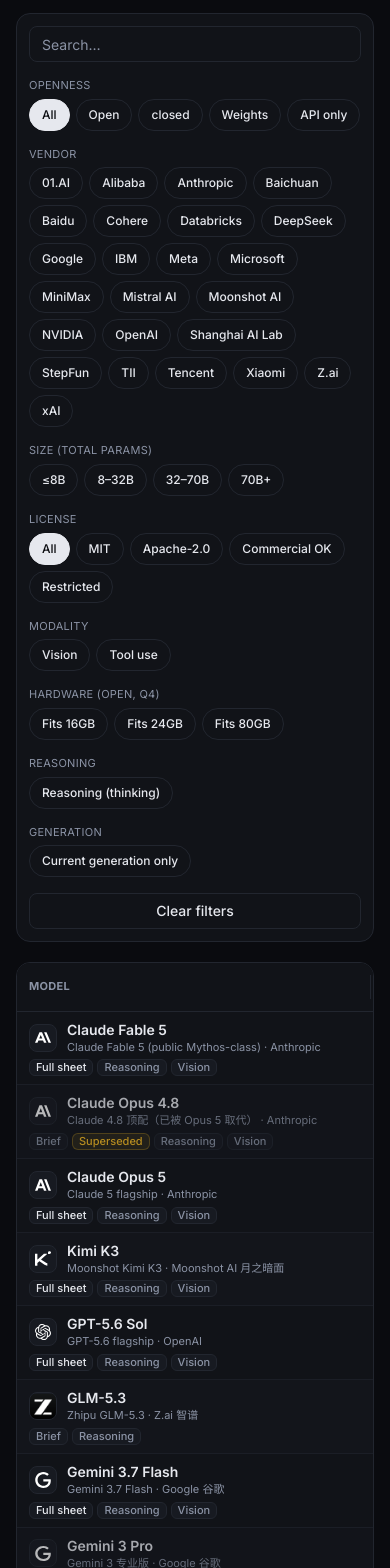
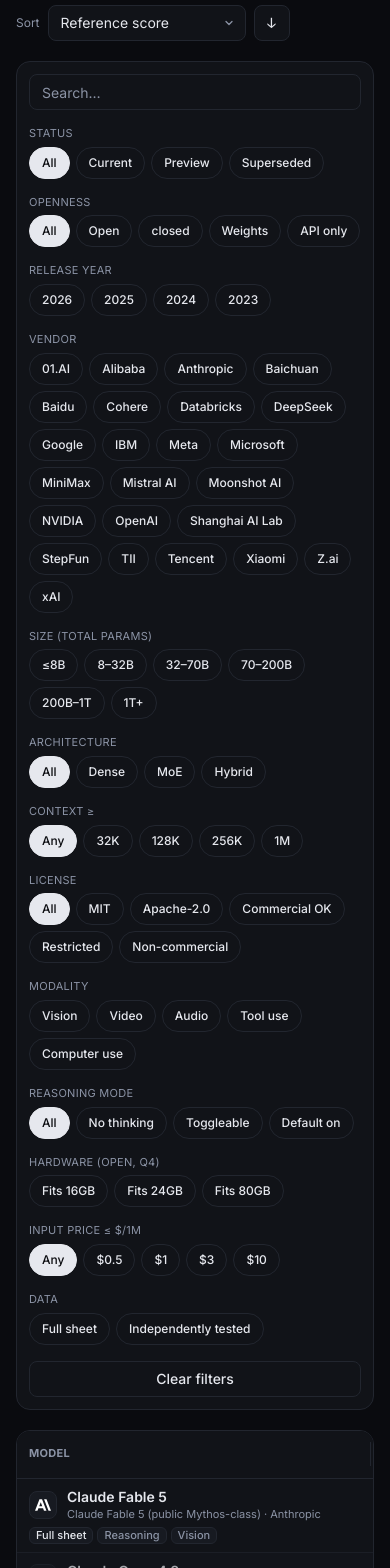
Before and after one commit to tan-zhuo/AI-Gallery, a React (Vite) app: page /models in a window 390 px wide. Shown: the part 140-1708 px from the top of the page. Built offline with nearby package versions, Linux system fonts and the light colour scheme.

Commit message:
models: 22 种排序键（分组、升降序、点击表头排序、记忆）+ 14 组筛选（状态、年份、架构、上下文、许可证含不可商用、模态含视频/音频/计算机使用、推理模式、硬件、价格上限、说明书/独立复测）

```diff
--- a/src/i18n/en.b.ts
+++ b/src/i18n/en.b.ts
@@ -155,4 +155,37 @@
   "统一内存，带宽偏低": "unified memory, low bandwidth",
   "统一内存，按 56GB 可用计": "unified memory, ~56GB usable",
   "统一内存，按 240GB 可用计": "unified memory, ~240GB usable",
+  "中文 Elo": "Chinese Elo",
+  "AA 指数": "AA index",
+  "代码（SWE / LCB）": "Coding (SWE / LCB)",
+  "推理（GPQA）": "Reasoning (GPQA)",
+  "数学（AIME）": "Math (AIME)",
+  "Agent（τ² / TB）": "Agent (τ² / TB)",
+  "多模态（MMMU）": "Multimodal (MMMU)",
+  "数据更新": "Data updated",
+  "总参数": "Total params",
+  "激活参数": "Active params",
+  "输入价格": "Input price",
+  "输出价格": "Output price",
+  "首 token 延迟": "TTFT",
+  "评分": "Scores",
+  "时间": "Time",
+  "规格": "Specs",
+  "其它": "Other",
+  "{n} 个筛选生效": "{n} filters active",
+  "升序": "Ascending",
+  "降序": "Descending",
+  "切换排序方向": "Toggle sort direction",
+  "发布年份": "Release year",
+  "上下文 ≥": "Context ≥",
+  "任意": "Any",
+  "不可商用": "Non-commercial",
+  "视频": "Video",
+  "音频": "Audio",
+  "无思考": "No thinking",
+  "输入价格 ≤ $/1M": "Input price ≤ $/1M",
+  "数据": "Data",
+  "有完整说明书": "Full sheet",
+  "有独立复测": "Independently tested",
+  "点击排序": "Click to sort",
 }
--- a/src/pages/Models.tsx
+++ b/src/pages/Models.tsx
@@ -14,120 +14,162 @@
 import { useSeo } from '@/hooks/useSeo'
 import { useT } from '@/i18n'
 
+const sizeBuckets = [['≤8B', 0, 8], ['8–32B', 8, 32], ['32–70B', 32, 70], ['70–200B', 70, 200], ['200B–1T', 200, 1000], ['1T+', 1000, Infinity]] as const
+const g = (m: Model, k: string) => getScore(scoreMap, m.id, k)?.value
+const pB = (m: Model) => m.architecture.total_params_b ?? paramsB(m.architecture.total_params)
+const first = (m: Model, ks: string[]) => { for (const k of ks) { const v = g(m, k); if (v != null) return v } return undefined }
 
-type Sort = 'ref' | 'released' | 'updated' | 'params' | 'price' | 'elo' | 'name'
-const sizeBuckets = [['≤8B', 0, 8], ['8–32B', 8, 32], ['32–70B', 32, 70], ['70B+', 70, Infinity]] as const
+/** 排序键：label 为中文原文（经 t()），get 返回可比较数值/字符串，dir 默认方向 */
+const SORTS: Array<{ key: string; label: string; get: (m: Model, refs: Map<string, { score?: number }>) => number | string | undefined; dir: 'desc' | 'asc'; group: string }> = [
+  { key: 'ref', label: '综合参考分', get: (m, r) => r.get(m.id)?.score, dir: 'desc', group: '评分' },
+  { key: 'elo', label: 'Arena Elo', get: (m) => g(m, 'arena_text'), dir: 'desc', group: '评分' },
+  { key: 'zh', label: '中文 Elo', get: (m) => g(m, 'arena_zh'), dir: 'desc', group: '评分' },
+  { key: 'aa', label: 'AA 指数', get: (m) => g(m, 'aa_index'), dir: 'desc', group: '评分' },
+  { key: 'coding', label: '代码（SWE / LCB）', get: (m) => first(m, ['swe_verified', 'livecodebench', 'scicode']), dir: 'desc', group: '评分' },
+  { key: 'reasoning', label: '推理（GPQA）', get: (m) => g(m, 'gpqa_diamond'), dir: 'desc', group: '评分' },
+  { key: 'hle', label: 'HLE', get: (m) => g(m, 'hle'), dir: 'desc', group: '评分' },
+  { key: 'math', label: '数学（AIME）', get: (m) => first(m, ['aime_2025', 'aime_2026']), dir: 'desc', group: '评分' },
+  { key: 'agent', label: 'Agent（τ² / TB）', get: (m) => first(m, ['tau2_bench', 'terminal_bench', 'tb_hard', 'tau3_banking']), dir: 'desc', group: '评分' },
+  { key: 'mm', label: '多模态（MMMU）', get: (m) => first(m, ['mmmu', 'mmmu_pro']), dir: 'desc', group: '评分' },
+  { key: 'released', label: '发布日期', get: (m) => m.released_at, dir: 'desc', group: '时间' },
+  { key: 'updated', label: '数据更新', get: (m) => m.updated_at, dir: 'desc', group: '时间' },
+  { key: 'params', label: '总参数', get: (m) => pB(m), dir: 'desc', group: '规格' },
+  { key: 'active', label: '激活参数', get: (m) => m.architecture.active_params_b ?? paramsB(m.architecture.active_params) ?? pB(m), dir: 'desc', group: '规格' },
+  { key: 'ctx', label: '上下文', get: (m) => m.context.max_tokens, dir: 'desc', group: '规格' },
+  { key: 'q4', label: 'Q4 显存', get: (m) => m.memory.weight_gb.q4 ?? (pB(m) != null ? pB(m)! * 0.58 : undefined), dir: 'asc', group: '规格' },
+  { key: 'pin', label: '输入价格', get: (m) => m.pricing?.input_per_m, dir: 'asc', group: '价格' },
+  { key: 'pout', label: '输出价格', get: (m) => m.pricing?.output_per_m, dir: 'asc', group: '价格' },
+  { key: 'tok', label: 'API tok/s', get: (m) => m.runtime?.tok_s, dir: 'desc', group: '价格' },
+  { key: 'ttft', label: '首 token 延迟', get: (m) => m.runtime?.latency_s, dir: 'asc', group: '价格' },
+  { key: 'name', label: '名称', get: (m) => m.name.toLowerCase(), dir: 'asc', group: '其它' },
+  { key: 'vendor', label: '厂商', get: (m) => m.vendor, dir: 'asc', group: '其它' },
+]
+const COL_SORT: Record<string, string> = { model: 'name', ref: 'ref', released: 'released', params: 'params', ctx: 'ctx', price: 'pin', q4: 'q4' }
+
+interface Filters {
+  open: 'all' | 'open' | 'closed' | 'weights' | 'api'
+  vendor: string[]; size: string[]; lic: 'all' | 'mit' | 'apache' | 'commercial' | 'restricted' | 'noncommercial'
+  mod: string[]; hw: 0 | 16 | 24 | 80; reasoning: 'any' | 'none' | 'optional' | 'default-on'
+  arch: 'any' | 'dense' | 'moe' | 'hybrid'; ctxMin: number; year: string[]
+  status: 'all' | 'current' | 'preview' | 'superseded'; sheet: 'any' | 'complete'
+  priceMax: number; evidence: 'any' | 'independent'
+}
+const DEF: Filters = { open: 'all', vendor: [], size: [], lic: 'all', mod: [], hw: 0, reasoning: 'any', arch: 'any', ctxMin: 0, year: [], status: 'all', sheet: 'any', priceMax: 0, evidence: 'any' }
 
 export default function Models() {
   const { t } = useT()
   useSeo({ title: t('模型库'), description: t('按开闭源、厂商、体量、许可证、硬件筛选 {n} 个 AI 模型，含发布日期、参数、上下文、价格与 Q4 显存。', { n: models.length }), path: '/models' })
   const [q, setQ] = useState('')
-  const [open, setOpen] = useState<'all' | 'open' | 'closed' | 'weights' | 'api'>('all')
-  const [vendor, setVendor] = useState<string[]>([])
-  const [size, setSize] = useState<string[]>([])
-  const [lic, setLic] = useState<'all' | 'mit' | 'apache' | 'commercial' | 'restricted'>('all')
-  const [mod, setMod] = useState<string[]>([])
-  const [hw, setHw] = useState<0 | 16 | 24 | 80>(0)
-  const [think, setThink] = useState(false)
-  const [old, setOld] = useState(true)
+  const [f, setF] = useState<Filters>(DEF)
+  const set = (p: Partial<Filters>) => setF((s) => ({ ...s, ...p }))
+  const tog = (k: 'vendor' | 'size' | 'mod' | 'year', v: string) => set({ [k]: f[k].includes(v) ? f[k].filter((x) => x !== v) : [...f[k], v] } as Partial<Filters>)
+  const [sortKey, setSortKey] = useLocalStorage<string>('mb_models_sort', 'ref')
+  const [dir, setDir] = useLocalStorage<'asc' | 'desc'>('mb_models_dir', 'desc')
   const [page, setPage] = useState(1)
   const [PAGE, setPageSize] = useLocalStorage<number>('mb_page_size', 40)
   const COLS = ['model', 'open', 'ref', 'released', 'params', 'ctx', 'price', 'q4', 'license']
   const { ref: tref, thProps, Handle, tableStyle } = useColResize('models', COLS)
-  const [sort, setSort] = useState<Sort>('ref')
   const refs = useMemo(() => computeReferenceScores(models, scoreMap), [])
+  const sortDef = SORTS.find((s) => s.key === sortKey) ?? SORTS[0]
+  const pickSort = (k: string) => { const d = SORTS.find((s) => s.key === k)!; if (k === sortKey) setDir(dir === 'asc' ? 'desc' : 'asc'); else { setSortKey(k); setDir(d.dir) } }
+
   const list = useMemo(() => {
     let ms = filterModels(models, q)
     ms = ms.filter((m) => {
-      if (!old && m.status === 'superseded') return false
-      if (open === 'open' && !isOpenWeights(m)) return false
-      if (open === 'closed' && isOpenWeights(m)) return false
-      if (open === 'weights' && !m.weights_available) return false
-      if (open === 'api' && m.weights_available) return false
-      if (vendor.length && !vendor.includes(m.vendor)) return false
-      if (size.length) {
-        const p = m.architecture.total_params_b ?? paramsB(m.architecture.total_params)
-        if (p == null) return false
-        if (!sizeBuckets.some(([l, lo, hi]) => size.includes(l) && p > lo && p <= hi)) return false
-      }
-      if (lic === 'mit' && !/mit/i.test(m.license)) return false
-      if (lic === 'apache' && !/apache/i.test(m.license)) return false
-      if (lic === 'commercial' && m.license_commercial !== true) return false
-      if (lic === 'restricted' && m.license_commercial !== 'restricted') return false
-      if (mod.includes('image') && !m.modalities.includes('image')) return false
-      if (mod.includes('tools') && !m.modalities.includes('tools')) return false
-      if (hw && !(isOpenWeights(m) && fitsIn(m, hw))) return false
-      if (think && m.reasoning_mode === 'none') return false
+      if (f.status === 'current' && m.status !== 'current') return false
+      if (f.status === 'preview' && m.status !== 'preview') return false
+      if (f.status === 'superseded' && m.status !== 'superseded') return false
+      if (f.open === 'open' && !isOpenWeights(m)) return false
+      if (f.open === 'closed' && isOpenWeights(m)) return false
+      if (f.open === 'weights' && !m.weights_available) return false
+      if (f.open === 'api' && m.weights_available) return false
+      if (f.vendor.length && !f.vendor.includes(m.vendor)) return false
+      if (f.size.length) { const p = pB(m); if (p == null || !sizeBuckets.some(([l, lo, hi]) => f.size.includes(l) && p > lo && p <= hi)) return false }
+      if (f.lic === 'mit' && !/mit/i.test(m.license)) return false
+      if (f.lic === 'apache' && !/apache/i.test(m.license)) return false
+      if (f.lic === 'commercial' && m.license_commercial !== true) return false
+      if (f.lic === 'restricted' && m.license_commercial !== 'restricted') return false
+      if (f.lic === 'noncommercial' && m.license_commercial !== false) return false
+      for (const md of f.mod) if (!m.modalities.includes(md as Model['modalities'][number])) return false
+      if (f.hw && !(isOpenWeights(m) && fitsIn(m, f.hw))) return false
+      if (f.reasoning !== 'any' && m.reasoning_mode !== f.reasoning) return false
+      if (f.arch !== 'any' && m.architecture.type !== f.arch) return false
+      if (f.ctxMin && (m.context.max_tokens ?? 0) < f.ctxMin) return false
+      if (f.year.length && !f.year.includes((m.released_at ?? '').slice(0, 4))) return false
+      if (f.sheet === 'complete' && !m.complete) return false
+      if (f.priceMax && !(m.pricing?.input_per_m != null && m.pricing.input_per_m <= f.priceMax)) return false
+      if (f.evidence === 'independent' && !(g(m, 'aa_index') != null || g(m, 'arena_text') != null)) return false
       return true
     })
-    const g = (m: Model, k: string) => getScore(scoreMap, m.id, k)?.value
-    const cmp: Record<Sort, (a: Model, b: Model) => number> = {
-      ref: (a, b) => (refs.get(b.id)?.score ?? -1) - (refs.get(a.id)?.score ?? -1),
-      released: (a, b) => (b.released_at ?? '').localeCompare(a.released_at ?? ''),
-      updated: (a, b) => b.updated_at.localeCompare(a.updated_at),
-      params: (a, b) => (b.architecture.total_params_b ?? paramsB(b.architecture.total_params) ?? -1) - (a.architecture.total_params_b ?? paramsB(a.architecture.total_params) ?? -1),
-      price: (a, b) => (a.pricing?.input_per_m ?? 1e9) - (b.pricing?.input_per_m ?? 1e9),
-      elo: (a, b) => (g(b, 'arena_text') ?? -1) - (g(a, 'arena_text') ?? -1),
-      name: (a, b) => a.name.localeCompare(b.name),
+    if (!q.trim()) {
+      const sgn = dir === 'asc' ? 1 : -1
+      ms = [...ms].sort((a, b) => {
+        const va = sortDef.get(a, refs), vb = sortDef.get(b, refs)
+        if (va == null && vb == null) return 0
+        if (va == null) return 1
+        if (vb == null) return -1
+        return (typeof va === 'string' ? va.localeCompare(vb as string) : va - (vb as number)) * sgn
+      })
     }
-    if (!q.trim()) ms = [...ms].sort(cmp[sort])
     return ms
-  }, [q, open, vendor, size, lic, mod, hw, think, old, sort, refs])
-  useEffect(() => { setPage(1) }, [q, open, vendor, size, lic, mod, hw, think, old, sort, PAGE])
+  }, [q, f, sortDef, dir, refs])
+  useEffect(() => { setPage(1) }, [q, f, sortKey, dir, PAGE])
   const pages = Math.max(1, Math.ceil(list.length / PAGE))
   const cur = Math.min(page, pages)
   const paged = list.slice((cur - 1) * PAGE, cur * PAGE)
-  const reset = () => { setQ(''); setOpen('all'); setVendor([]); setSize([]); setLic('all'); setMod([]); setHw(0); setThink(false); setOld(true) }
-  const tog = (arr: string[], set: (v: string[]) => void, v: string) => set(arr.includes(v) ? arr.filter((x) => x !== v) : [...arr, v])
+  const reset = () => { setQ(''); setF(DEF) }
+  const active = Object.keys(DEF).filter((k) => JSON.stringify(f[k as keyof Filters]) !== JSON.stringify(DEF[k as keyof Filters])).length
+  const years = [...new Set(models.map((m) => (m.released_at ?? '').slice(0, 4)).filter((y) => y.length === 4))].sort().reverse()
+  const groups = [...new Set(SORTS.map((s) => s.group))]
+  const SortIcon = ({ k }: { k: string }) => (sortKey === k ? <span className="ml-1 text-accent">{dir === 'asc' ? '↑' : '↓'}</span> : null)
+
   return (
     <div className="space-y-5">
       <div className="flex flex-wrap items-end justify-between gap-3">
-        <div><h1 className="text-2xl font-semibold tracking-tight">{t('模型库')}</h1><p className="text-xs text-muted mt-1">{t('{a} / {b} 个模型', { a: list.length, b: models.length })}{!old && <> · {t('已隐藏 {n} 个旧代', { n: models.filter((m) => m.status === 'superseded').length })}</>}</p></div>
+        <div><h1 className="text-2xl font-semibold tracking-tight">{t('模型库')}</h1><p className="text-xs text-muted mt-1">{t('{a} / {b} 个模型', { a: list.length, b: models.length })}{active > 0 && <> · {t('{n} 个筛选生效', { n: active })}</>}</p></div>
         <div className="flex items-center gap-2 text-xs">
           <span className="text-muted">{t('排序')}</span>
-          <select value={sort} onChange={(e) => setSort(e.target.value as Sort)} className="ctl">
-            <option value="ref">{t('参考分')}</option><option value="released">{t('发布日期')}</option><option value="updated">{t('更新日期')}</option><option value="params">{t('参数量')}</option><option value="price">{t('价格')}</option><option value="elo">Elo</option><option value="name">{t('名称')}</option>
+          <select value={sortKey} onChange={(e) => { const d = SORTS.find((s) => s.key === e.target.value)!; setSortKey(d.key); setDir(d.dir) }} className="ctl">
+            {groups.map((gr) => <optgroup key={gr} label={t(gr)}>{SORTS.filter((s) => s.group === gr).map((s) => <option key={s.key} value={s.key}>{t(s.label)}</option>)}</optgroup>)}
           </select>
+          <button type="button" onClick={() => setDir(dir === 'asc' ? 'desc' : 'asc')} className="ctl w-9 justify-center px-0 num" title={dir === 'asc' ? t('升序') : t('降序')} aria-label={t('切换排序方向')}>{dir === 'asc' ? '↑' : '↓'}</button>
         </div>
       </div>
-      <div className="grid gap-5 lg:grid-cols-[240px_1fr]">
-        <aside className="card p-3 space-y-4 text-xs h-fit lg:sticky lg:top-20">
+      <div className="grid gap-5 lg:grid-cols-[250px_1fr]">
+        <aside className="card p-3 space-y-4 text-xs h-fit lg:sticky lg:top-20 lg:max-h-[calc(100vh-6rem)] lg:overflow-y-auto">
           <input value={q} onChange={(e) => setQ(e.target.value)} placeholder={t('搜索…')} className="ctl ctl-block" aria-label={t('搜索模型')} />
-          <F title={t('开放性')}>
-            {([['all', '全部'], ['open', '开源'], ['closed', '闭源'], ['weights', '权重可下'], ['api', '仅 API']] as const).map(([k, l]) => <Chip key={k} active={open === k} onClick={() => setOpen(k)}>{t(l)}</Chip>)}
-          </F>
-          <F title={t('厂商')}>{vendors().map((v) => <Chip key={v} active={vendor.includes(v)} onClick={() => tog(vendor, setVendor, v)}>{v}</Chip>)}</F>
-          <F title={t('体量（总参数）')}>{sizeBuckets.map(([l]) => <Chip key={l} active={size.includes(l)} onClick={() => tog(size, setSize, l)}>{l}</Chip>)}</F>
-          <F title={t('许可证')}>
-            {([['all', '全部'], ['mit', 'MIT'], ['apache', 'Apache-2.0'], ['commercial', '可商用'], ['restricted', '限制性']] as const).map(([k, l]) => <Chip key={k} active={lic === k} onClick={() => setLic(k)}>{t(l)}</Chip>)}
-          </F>
-          <F title={t('模态')}><Chip active={mod.includes('image')} onClick={() => tog(mod, setMod, 'image')}>{t('视觉')}</Chip><Chip active={mod.includes('tools')} onClick={() => tog(mod, setMod, 'tools')}>{t('工具调用')}</Chip></F>
-          <F title={t('硬件（开源 Q4）')}>{([16, 24, 80] as const).map((g) => <Chip key={g} active={hw === g} onClick={() => setHw(hw === g ? 0 : g)}>{t('能进 {g}GB', { g })}</Chip>)}</F>
-          <F title={t('推理')}><Chip active={think} onClick={() => setThink(!think)}>{t('推理模型 (thinking)')}</Chip></F>
-          <F title={t('代际')}><Chip active={!old} onClick={() => setOld(!old)}>{t('只看当前代')}</Chip></F>
-          <Button variant="outline" onClick={reset} className="w-full">{t('清空筛选')}</Button>
+          <F title={t('状态')}>{([['all', '全部'], ['current', '当前代'], ['preview', 'Preview'], ['superseded', '已被替代']] as const).map(([k, l]) => <Chip key={k} active={f.status === k} onClick={() => set({ status: k })}>{t(l)}</Chip>)}</F>
+          <F title={t('开放性')}>{([['all', '全部'], ['open', '开源'], ['closed', '闭源'], ['weights', '权重可下'], ['api', '仅 API']] as const).map(([k, l]) => <Chip key={k} active={f.open === k} onClick={() => set({ open: k })}>{t(l)}</Chip>)}</F>
+          <F title={t('发布年份')}>{years.map((y) => <Chip key={y} active={f.year.includes(y)} onClick={() => tog('year', y)}>{y}</Chip>)}</F>
+          <F title={t('厂商')}>{vendors().map((v) => <Chip key={v} active={f.vendor.includes(v)} onClick={() => tog('vendor', v)}>{v}</Chip>)}</F>
+          <F title={t('体量（总参数）')}>{sizeBuckets.map(([l]) => <Chip key={l} active={f.size.includes(l)} onClick={() => tog('size', l)}>{l}</Chip>)}</F>
+          <F title={t('架构')}>{([['any', '全部'], ['dense', 'Dense'], ['moe', 'MoE'], ['hybrid', 'Hybrid']] as const).map(([k, l]) => <Chip key={k} active={f.arch === k} onClick={() => set({ arch: k })}>{t(l)}</Chip>)}</F>
+          <F title={t('上下文 ≥')}>{([[0, '任意'], [32768, '32K'], [131072, '128K'], [262144, '256K'], [1048576, '1M']] as const).map(([k, l]) => <Chip key={k} active={f.ctxMin === k} onClick={() => set({ ctxMin: k })}>{t(l)}</Chip>)}</F>
+          <F title={t('许可证')}>{([['all', '全部'], ['mit', 'MIT'], ['apache', 'Apache-2.0'], ['commercial', '可商用'], ['restricted', '限制性'], ['noncommercial', '不可商用']] as const).map(([k, l]) => <Chip key={k} active={f.lic === k} onClick={() => set({ lic: k })}>{t(l)}</Chip>)}</F>
+          <F title={t('模态')}>{([['image', '视觉'], ['video', '视频'], ['audio', '音频'], ['tools', '工具调用'], ['computer-use', '计算机使用']] as const).map(([k, l]) => <Chip key={k} active={f.mod.includes(k)} onClick={() => tog('mod', k)}>{t(l)}</Chip>)}</F>
+          <F title={t('推理模式')}>{([['any', '全部'], ['none', '无思考'], ['optional', '可开关'], ['default-on', '默认开']] as const).map(([k, l]) => <Chip key={k} active={f.reasoning === k} onClick={() => set({ reasoning: k })}>{t(l)}</Chip>)}</F>
+          <F title={t('硬件（开源 Q4）')}>{([16, 24, 80] as const).map((gb) => <Chip key={gb} active={f.hw === gb} onClick={() => set({ hw: f.hw === gb ? 0 : gb })}>{t('能进 {g}GB', { g: gb })}</Chip>)}</F>
+          <F title={t('输入价格 ≤ $/1M')}>{([[0, '任意'], [0.5, '0.5'], [1, '1'], [3, '3'], [10, '10']] as const).map(([k, l]) => <Chip key={k} active={f.priceMax === k} onClick={() => set({ priceMax: k })}>{k === 0 ? t(l) : `$${l}`}</Chip>)}</F>
+          <F title={t('数据')}><Chip active={f.sheet === 'complete'} onClick={() => set({ sheet: f.sheet === 'complete' ? 'any' : 'complete' })}>{t('有完整说明书')}</Chip><Chip active={f.evidence === 'independent'} onClick={() => set({ evidence: f.evidence === 'independent' ? 'any' : 'independent' })}>{t('有独立复测')}</Chip></F>
+          <Button variant="outline" onClick={reset} className="w-full">{t('清空筛选')}{active > 0 && ` (${active})`}</Button>
         </aside>
         <div>
           {list.length === 0 ? <Empty text={t('没有匹配的模型')} action={<Button variant="outline" onClick={reset}>{t('清空筛选')}</Button>} /> : (
             <div className="card overflow-x-auto">
               <table ref={tref} style={tableStyle} className="tbl w-full text-sm">
                 <thead className="text-[11px] uppercase tracking-wide text-muted"><tr className="border-b border-border">
-                  <th {...thProps('model')} className="px-3 py-2 text-left">{t('模型')}<Handle k="model" /></th>
-                  <th {...thProps('open')} className="px-2 py-2 text-left">{t('开闭源')}<Handle k="open" /></th>
-                  <th {...thProps('ref')} className="px-2 py-2 text-right">{t('参考分')}<Handle k="ref" /></th>
-                  <th {...thProps('released')} className="px-2 py-2 text-right num">{t('发布')}<Handle k="released" /></th>
-                  <th {...thProps('params')} className="px-2 py-2 text-left hidden md:table-cell">{t('参数')}<Handle k="params" /></th>
-                  <th {...thProps('ctx')} className="px-2 py-2 text-right hidden sm:table-cell">{t('上下文')}<Handle k="ctx" /></th>
-                  <th {...thProps('price')} className="px-2 py-2 text-right">{t('价格')}<Handle k="price" /></th>
-                  <th {...thProps('q4')} className="px-2 py-2 text-right hidden md:table-cell">Q4<Handle k="q4" /></th>
-                  <th {...thProps('license')} className="px-2 py-2 text-left hidden lg:table-cell">{t('许可证')}</th>
+                  {([['model', '模型', 'text-left px-3'], ['open', '开闭源', 'text-left'], ['ref', '参考分', 'text-right'], ['released', '发布', 'text-right num'], ['params', '参数', 'text-left hidden md:table-cell'], ['ctx', '上下文', 'text-right hidden sm:table-cell'], ['price', '价格', 'text-right'], ['q4', 'Q4', 'text-right hidden md:table-cell'], ['license', '许可证', 'text-left hidden lg:table-cell']] as const).map(([k, l, cls]) => (
+                    <th key={k} {...thProps(k)} className={cx('px-2 py-2 select-none', cls, COL_SORT[k] && 'cursor-pointer hover:text-text')} onClick={COL_SORT[k] ? () => pickSort(COL_SORT[k]) : undefined} title={COL_SORT[k] ? t('点击排序') : undefined}>
+                      {k === 'q4' ? 'Q4' : t(l)}{COL_SORT[k] && <SortIcon k={COL_SORT[k]} />}{k !== 'license' && <Handle k={k} />}
+                    </th>
+                  ))}
                 </tr></thead>
                 <tbody>
                   {paged.map((m) => (
                     <tr key={m.id} className={cx('border-b border-border/60', m.status === 'superseded' && 'opacity-70')}>
                       <td className="px-3 py-2 min-w-[200px]">
                         <ModelName m={m} />
-                        <div className="mt-1 flex gap-1">{m.complete ? <Badge tone="info">{t('完整说明书')}</Badge> : <Badge>{t('速览')}</Badge>}{m.status === 'superseded' && <Badge tone="warn">{t('已被替代')}</Badge>}{m.reasoning_mode !== 'none' && <Badge>{t('推理')}</Badge>}{m.modalities.includes('image') && <Badge>{t('视觉')}</Badge>}</div>
+                        <div className="mt-1 flex flex-wrap gap-1">{m.complete ? <Badge tone="info">{t('完整说明书')}</Badge> : <Badge>{t('速览')}</Badge>}{m.status === 'superseded' && <Badge tone="warn">{t('已被替代')}</Badge>}{m.status === 'preview' && <Badge tone="warn">Preview</Badge>}{m.reasoning_mode !== 'none' && <Badge>{t('推理')}</Badge>}{m.modalities.includes('image') && <Badge>{t('视觉')}</Badge>}{m.architecture.type === 'moe' && <Badge>MoE</Badge>}</div>
                       </td>
                       <td className="px-2 py-2"><OpennessBadge m={m} /></td>
                       <td className="px-2 py-2 text-right num">{refs.get(m.id)?.score?.toFixed(1) ?? <span className="text-muted">—</span>}</td>
```
Also changed, not shown: src/i18n/ja.b.ts (+33 -0 lines).
